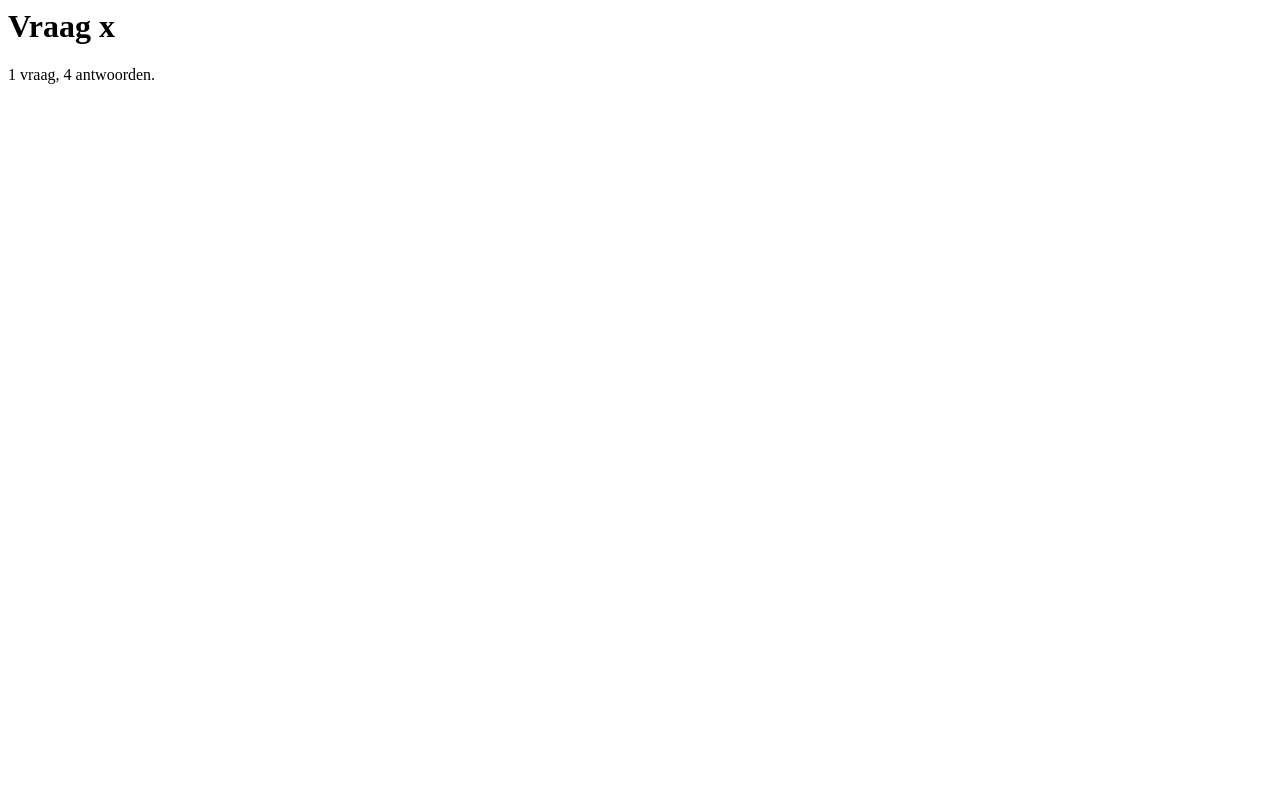
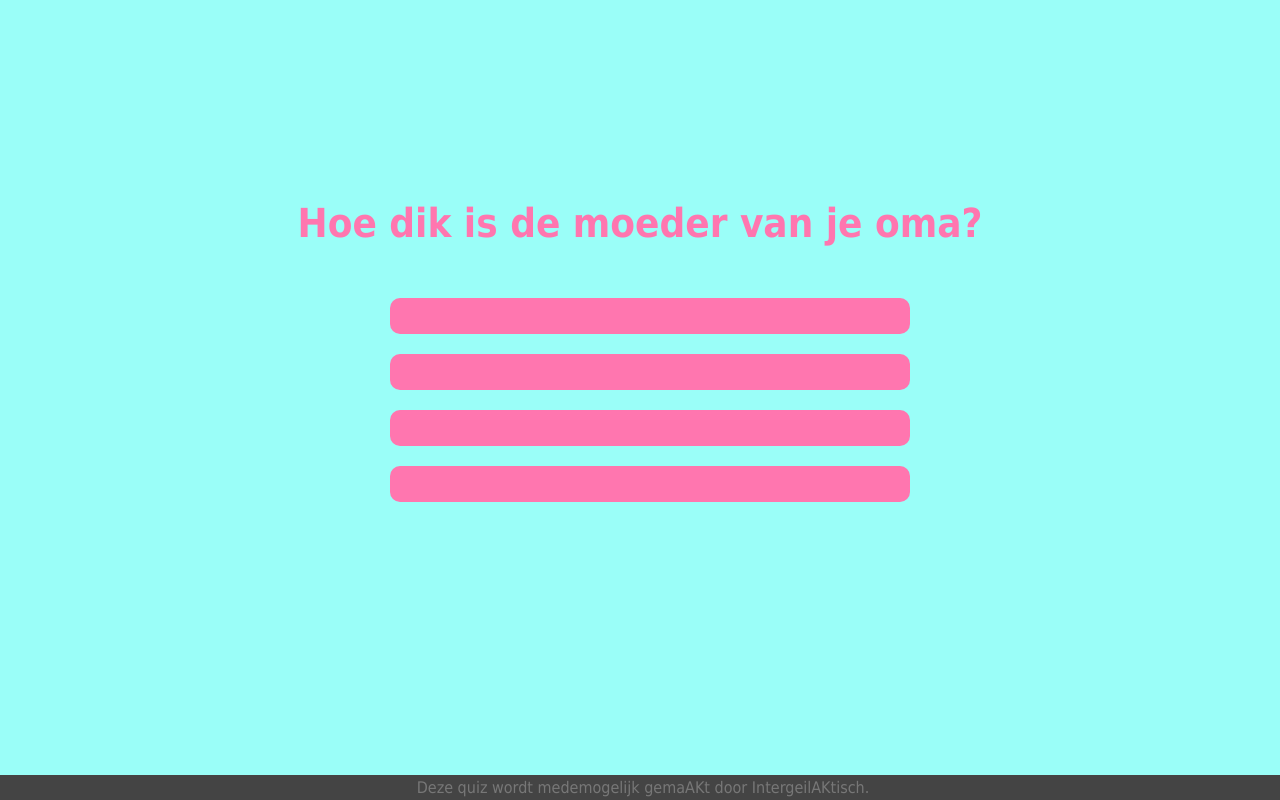
Before and after one commit to stefstef00/AKoronaPunten, a plain HTML site: page views/question.html in a window 1280 px wide. Drawn offline with nearby package versions, Linux system fonts and the light colour scheme.

Commit message:
Added style for endscreen en question view

```diff
--- a/resources/style/style.css
+++ b/resources/style/style.css
@@ -1,3 +1,10 @@
+/*=-=-=-=-=-=-=-=-=-=-=-=-=-=-=-=-=-=-=-=-=-=-=-=
+
+Some common classes to avoid code duplication.
+
+=-=-=-=-=-=-=-=-=-=-=-=-=-=-=-=-=-=-=-=-=-=-=-=
+*/
+
 html, body {
     padding: 0;
     margin: 0;
@@ -9,41 +16,31 @@ html, body {
     overflow: hidden;
 }
 
-/*
-
-Homepage specific styling.
-
-*/
-
-#homepage header h1 {
-    margin-top: 200px;
-    margin-bottom: 100px;
-
-    font-size: 80px;
-
-    color: #ff76af;
+.full-width {
+    width: 100%;
 }
 
-#homepage footer {
-    background: #444;
-    position: absolute;
-    bottom: 0;
-    padding: 3px;
+.text-center {
+    text-align: center;
 }
 
-#homepage footer span {
-    color: #777;
+a, a:hover, a:visited, a:active {
+    text-decoration: none;
 }
 
 
-/*
+
+
+/*=-=-=-=-=-=-=-=-=-=-=-=-=-=-=-=-=-=-=-=-=-=-=-=
 
 Some default misc classes to avoid code duplication.
 
+=-=-=-=-=-=-=-=-=-=-=-=-=-=-=-=-=-=-=-=-=-=-=-=
 */
 
 .button {
     background: #ff76af;
+
     padding: 10px 20px 15px 20px;
     border-radius: 20px;
 
@@ -61,18 +58,82 @@ Some default misc classes to avoid code duplication.
     background: #ff579d;
 }
 
+footer {
+    background: #444;
+    position: absolute;
+    bottom: 0;
+    padding: 3px;
+}
+
+footer span {
+    color: #777;
+}
 
 
-/*
 
-Some common classes to avoid code duplication.
 
+
+/*=-=-=-=-=-=-=-=-=-=-=-=-=-=-=-=-=-=-=-=-=-=-=-=
+
+Homepage specific styling.
+
+=-=-=-=-=-=-=-=-=-=-=-=-=-=-=-=-=-=-=-=-=-=-=-=
 */
 
-.full-width {
-    width: 100%;
+#homepage header h1, #endscreen header h1 {
+    margin-top: 200px;
+    margin-bottom: 100px;
+
+    font-size: 80px;
+
+    color: #ff76af;
 }
 
-.text-center {
-    text-align: center;
+
+
+/*=-=-=-=-=-=-=-=-=-=-=-=-=-=-=-=-=-=-=-=-=-=-=-=
+
+Question page specific styling.
+
+=-=-=-=-=-=-=-=-=-=-=-=-=-=-=-=-=-=-=-=-=-=-=-=
+*/
+
+#questionPage div h2 {
+    margin: 200px 0 50px 0;
+
+    font-size: 40px;
+
+    color: #ff76af;
+
+    height: 48px;
 }
+
+#questionPage .button {
+    padding: 5px 10px 7px 10px;
+    border-radius: 10px;
+
+    margin-bottom: 20px;
+
+    font-size: 20px;
+
+    width: 500px;
+
+    margin-left: calc(50% - 250px);
+
+    height: 24px;
+}
+
+
+
+
+/*=-=-=-=-=-=-=-=-=-=-=-=-=-=-=-=-=-=-=-=-=-=-=-=
+
+Endscreen specific styling.
+
+=-=-=-=-=-=-=-=-=-=-=-=-=-=-=-=-=-=-=-=-=-=-=-=
+*/
+
+#endscreen p {
+    color: #ff76af;
+    font-size: 30px;
+}
--- a/views/question.html
+++ b/views/question.html
@@ -3,14 +3,44 @@
 
         <script src="https://ajax.googleapis.com/ajax/libs/jquery/3.5.1/jquery.min.js"></script>
 
+        <link rel="stylesheet" type="text/css" href="../resources/style/style.css">
+
     </head>
 
 
-    <body>
+    <body id="questionPage">
 
-        <h1>Vraag x</h1>
+        <div class="full-width text-center">
+            <h2 id="question">Hoe dik is de moeder van je oma?</h2>
+        </div>
 
-        <p>1 vraag, 4 antwoorden.</p>
+        <div class="full-width">
+
+            <div class="button text-center">
+                <a id="answer1" onclick="onAnswer(0);"></a>
+            </div>
+
+            <div class="button text-center">
+                <a id="answer2" onclick="onAnswer(1);"></a>
+            </div>
+
+            <div class="button text-center">
+                <a id="answer3" onclick="onAnswer(2);"></a>
+            </div>
+
+            <div class="button text-center">
+                <a id="answer4" onclick="onAnswer(3);"></a>
+            </div>
+
+        </div>
+
+        <footer class="full-width text-center">
+
+            <span>
+                Deze quiz wordt medemogelijk gemaAKt door IntergeilAKtisch.
+            </span>
+
+        </footer>
 
     </body>
 </html>
```
Also changed, not shown: index.html (+1 -1 lines), views/endscreen.html (+18 -3 lines).
